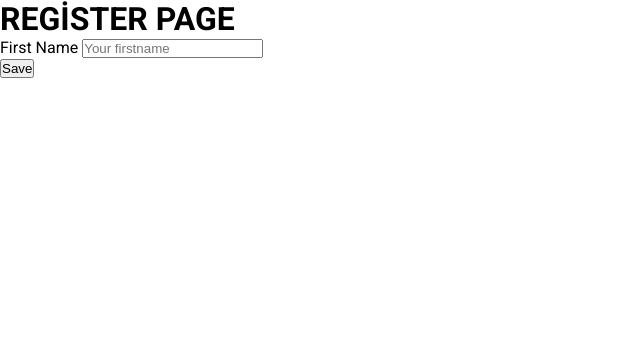
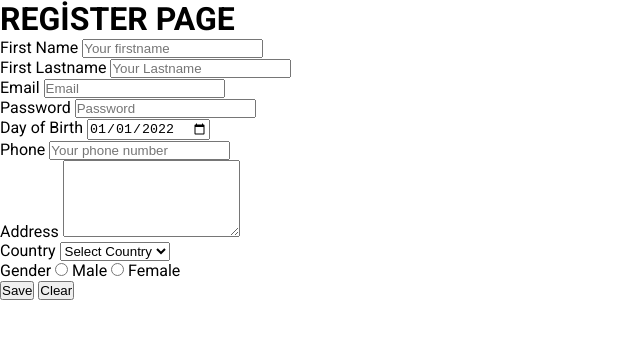
Before and after one commit to cananagbal/Registration-Form, a plain HTML site: page index.html in a window 1280 px wide. Shown: the whole page, without its empty margins (0-640 px from the left). Drawn offline with Linux system fonts and the light colour scheme.

Commit message:
html kısmı bitti

```diff
--- a/index.html
+++ b/index.html
@@ -12,6 +12,7 @@
 </head>
 <body>
     <h1>REGİSTER PAGE</h1>
+
     <form action="">
 <div>
     <label for="firstname">First Name</label>
@@ -20,10 +21,84 @@
     placeholder="Your firstname"
     required>
 </div>
+<div>
+    <label for="lastname">First Lastname</label>
+    <input type="text" name="firstname"
+    id="lasttname"
+    placeholder="Your Lastname"
+    required>
+</div>
+
+<div>
+    <label for="email">Email</label>
+    <input type="email" name="email"
+    id="email"
+    placeholder="Email"
+    required>
+</div>
+
+<div>
+    <label for="password">Password</label>
+    <input type="password" name="password"
+    id="password"
+    placeholder="Password"
+    required>
+</div>
+
+<div>
+    <label for="dob">Day of Birth</label>
+    <input type="date" name="dob"
+    id="dob"
+    min="2020-01-01"
+    value="2022-01-01"
+    placeholder="dob"
+    required>
+</div>
+
+<div>
+    <label for="phone">Phone</label>
+    <input type="tel" name="phone"
+    id="phone"
+    placeholder="Your phone number"
+    required>
+</div>
+
+<div>
+    <label for="address">Address</label>
+   <textarea name="address" id="address" cols="20" rows="5"></textarea>
+</div>
+
+<div>
+    <label for="country">Country</label>
+  <select name="country" id="country">
+    <option value="">Select Country</option>
+    <option value="Turkey">Turkey</option>
+    <option value="Germany">Germany</option>
+    <option value="USA">USA</option>
+</select>
+</div>
+
+<div>
+    <label for="gender">Gender</label>
+    <input type="radio" name="gender" id="male">
+    <label for="Male">Male</label>
+    <input type="radio" name="gender" id="female">
+    <label for="Female">Female</label>
+
+
+</div>
+
+
+
 
 <div>
     <input type="submit" value="Save">
+    <input type="reset" value="Clear">
 </div>
+
+
+
+
 
 
 
```
